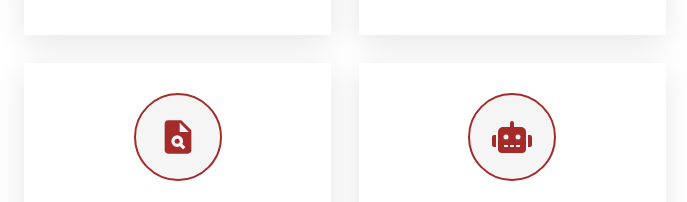
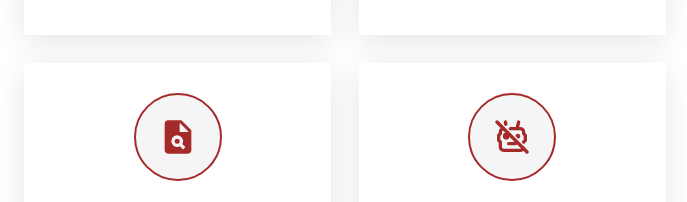
Before and after one commit to 1wes/WriteMe-Carbon, a React (Create React App) app: page / in a window 1280 px wide. Shown: the part 1628-1830 px from the top of the page, without its empty margins (295-982 px from the left). Built offline with nearby package versions, Linux system fonts and the light colour scheme.

Commit message:
change no chatGPT benefit icon to no robot

```diff
--- a/src/components/benefits.js
+++ b/src/components/benefits.js
@@ -1,12 +1,12 @@
 import React from "react";
 import './benefits.css';
 import SectionHeader from "./heading";
-import { GiCheckMark } from 'react-icons/gi';
 import {FaRegMoneyBillAlt} from 'react-icons/fa';
 import {BsGraphUpArrow} from 'react-icons/bs';
 import {MdSupportAgent, MdPrivacyTip, MdPlagiarism} from 'react-icons/md';
 import {FaRobot} from 'react-icons/fa';
 import {BsGraphDownArrow} from 'react-icons/bs';
+import {TbRobotOff} from 'react-icons/tb';
 
 const BenefitsList=({icon, header, benefit})=>{
 
@@ -48,7 +48,7 @@ const Benefits=()=>{
                         We will ensure that your information remains confidential. `} />
                         <BenefitsList icon={<MdPlagiarism/>} header={`Plagiarism-free`} benefit={`Plagiarism is one of the biggest academic sins in modern schooling environments. As a result, we take it as a serious matter and ensure that
                          our papers are original. We use several platforms, including Turnitin and PlagCheck, to ensure your papers are original. `} />
-                         <BenefitsList icon={<FaRobot/>} header={`No ChatGPT`} benefit={`Recently, the world witnessed the emergence of ChatGPT and other text-generation tools that have affected academic writing. Content generated by
+                         <BenefitsList icon={<TbRobotOff/>} header={`No ChatGPT`} benefit={`Recently, the world witnessed the emergence of ChatGPT and other text-generation tools that have affected academic writing. Content generated by
                          these tools is considered plagiarism, which we take seriously. Be assured that your paper will be human-written and thoroughly checked against any text generation tools. `} />
                          <BenefitsList icon={<BsGraphDownArrow/>} header={`Low Prices`} benefit={`We understand that numerous developments have negatively affected the global economy, including the recently witnessed
                         coronavirus pandemic and the war in Ukraine. Motivated by this, we have adjusted our prices to ensure they are affordable for our customers, whom we value very much.  `} />
```
